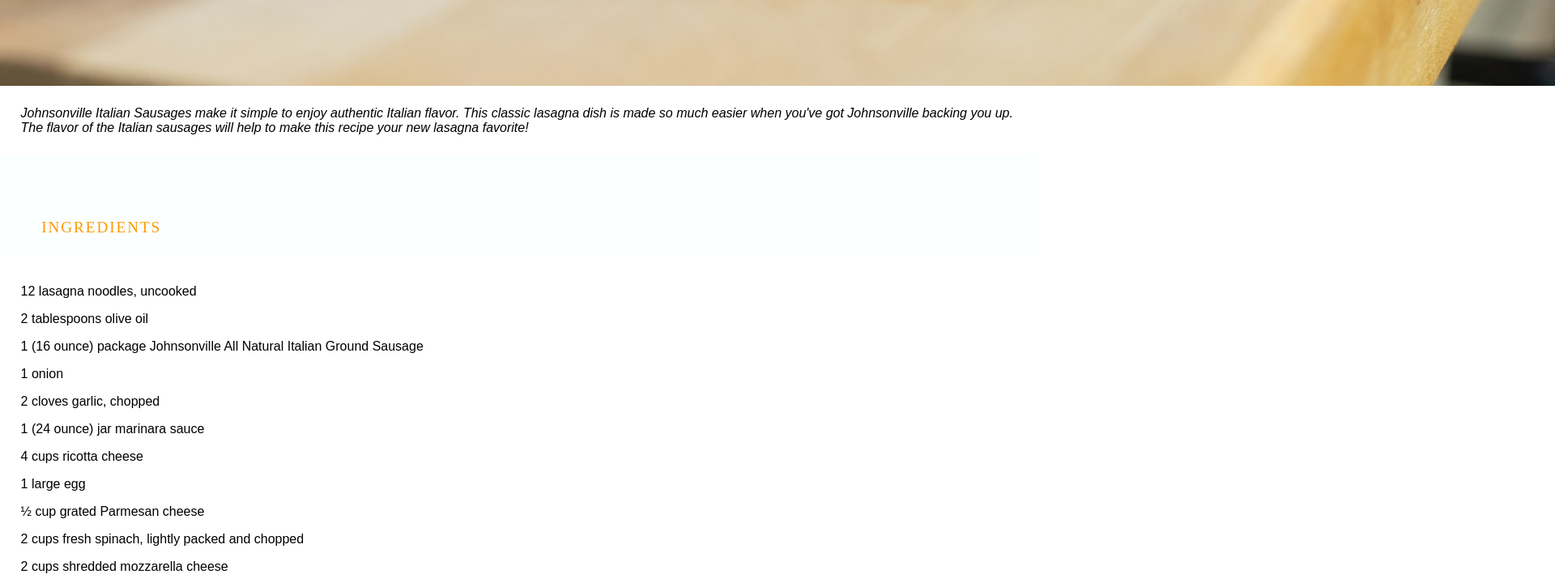
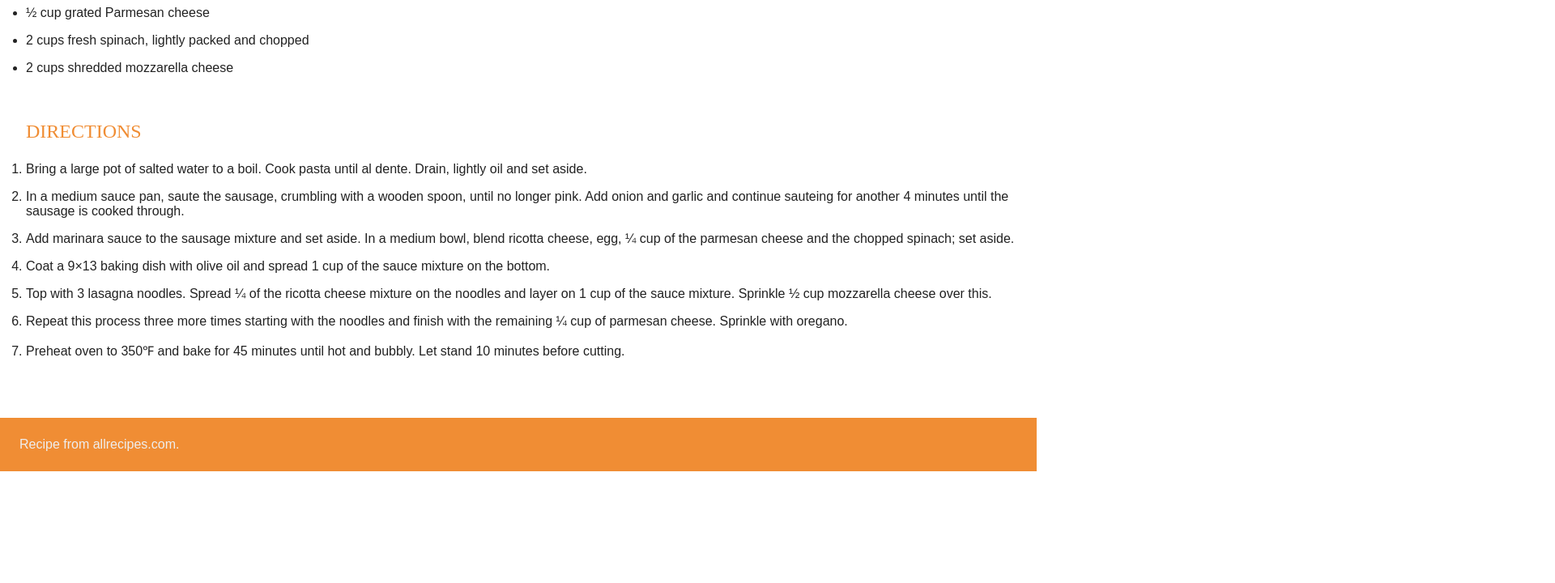
Before and after one commit to evissche/evissche.github.io, a plain HTML site: page grc338/css-mobile-first/index.html in a window 1280 px wide. Shown: the part 1389-2109 px from the top of the page at 81% size, 1920 px wide, since content can reach past the window. After the commit the page ends 1971 px from the top, so only its background shows below. Drawn offline with Linux system fonts and the light colour scheme; a web font is replaced by a local one.

Commit message:
Update lasagnastyle.css

```diff
--- a/grc338/css-mobile-first/lasagnastyle.css
+++ b/grc338/css-mobile-first/lasagnastyle.css
@@ -3,90 +3,76 @@
 html, body, div, applet, object, iframe, h1, h2, h3, h4, h5, h6, p, blockquote, pre, a, abbr, acronym, address, big, cite, code, del, dfn, em, img, ins, kbd, q, s, samp, small, strike, strong, sub, sup, tt, var, b, u, i, center, dl, dt, dd, ol, ul, li, fieldset, form, label, legend, table, caption, tbody, tfoot, thead, tr, th, td, article, aside, canvas, details, embed, figure, figcaption, footer, header, hgroup, menu, nav, output, ruby, section, summary, time, mark, audio, video {margin: 0; padding: 0; border: 0; font-size: 100%; font: inherit; display: block;} /*My edited version of the Eric Meyer’s reset tool. You may want to include this in all of your future CSS files. */
 
 img {
-    src="lasagna.jpg" alt="Lasagna on a plate.">
     width: 100%; /*Please leave this line.*/
 }
+header {background-color: rgb(240,141,52);
+        padding: 2rem 2rem 1.5rem;}
 
-h1 {
-    font-family: Sutro, serif;
+h1
+    {font-family: Sutro, serif;
     font-weight: 700;
     font-style: normal;
-    background-color:rgb(255, 153, 0) ;
-    color:rgb(251, 255, 255);
-    padding: 5% 1% 1%;
-    font-size: 2.5rem
-}
+        font-size: 2rem ;
+        color: rgb(250,250,250);}
 
-h2 {
-    font-family: Sutro, serif;
+h2
+    {font-family: Sutro, serif;
     font-weight: 300;
     font-style: normal;
-    background-color:rgb(255, 153, 0) ;
-    color:rgb(252, 226, 178);
-    padding: 1% 1% 4%;
-    font-size: 1.5rem
-}
+        font-size: 1.5rem;
+        color: rgb(249, 222, 191);
+        margin-top:0.5rem;}
 
-figcaption {
-    font-family: poppins, sans-serif;
+figcaption
+    {font-family: poppins, sans-serif;
     font-weight: 400;
     font-style: italic;
-    padding: 2%;
+    color: rgb(34,34,34);
+    padding: 1rem 2rem 1.5rem;}
+/* END OF HEADER */
 
-}
-
-
-h3 {
-    font-family: Sutro, serif;
+/* BODY BEGINS */
+h3
+    {font-family: Sutro, serif;
     font-weight: 300;
     font-style: normal;
-    background-color:rgb(251, 255, 255) ;
-    color:rgb(255, 153,0);
-    padding: 1% 1% 4%;
-    text-transform: uppercase;
-    font-size: 1.2rem;
-    padding: 6% 4% 2% 4%;
-    letter-spacing: 0.1em
-}
+        font-size: 1.5rem;
+        text-transform: uppercase;
+        color: rgb(240,141,52);
+        margin: 1rem 2rem 0rem;}
 
-
-
-ul {
-    font-family: poppins, sans-serif;
+ul
+    {font-family: poppins, sans-serif;
     font-weight: 400;
     font-style: normal;
-    padding: 2% ;
+        color: rgb(34,34,34);
+        padding: 1.5rem;}
 
+ol
+    {font-family: poppins, sans-serif;
+     font-weight: 400;
+     font-style: normal;
+        color: rgb(34,34,34);
+        padding: 1.5rem;
+        margin-bottom: 2rem;}
 
+li
+    {display: list-item;
+        margin-bottom: 1rem;
+        margin-left:0.5rem;
+    }
+/* END OF BODY */
 
-}
-ul li { padding: 0.5em 0em;
-
-    ;
-
-}
-
-
-
-ol {
-    font-family: poppins, sans-serif;
+/*footer is good*/
+/* FOOTER BEGINS */
+footer
+    {background-color: rgb(240,141,52);}
+p
+    {font-family: poppins, sans-serif;
     font-weight: 400;
     font-style: normal;
-    padding: 2% ;
+        color: rgb(238,238,238);
+        padding: 1.5rem;}
+/* END OF FOOTER */
 
-}
-ol li { padding: 0.5em 0em;
-
-}
-
-
-p{
-    background-color:rgb(255, 153, 0);
-    font-family: poppins, sans-serif;
-    font-weight: 400;
-    font-style: normal;
-    padding: 2% 4% 2% 4%;
-    color:rgb(251, 255, 255)
-
-}
 /*By the way, when we use the slash-asterisk combo, it’s a comment on the CSS and it’s meant for human beings. The machine knows it is not supposed to process anything until it finds a asterisk-slash combo that ends the comment on the CSS. */
```
